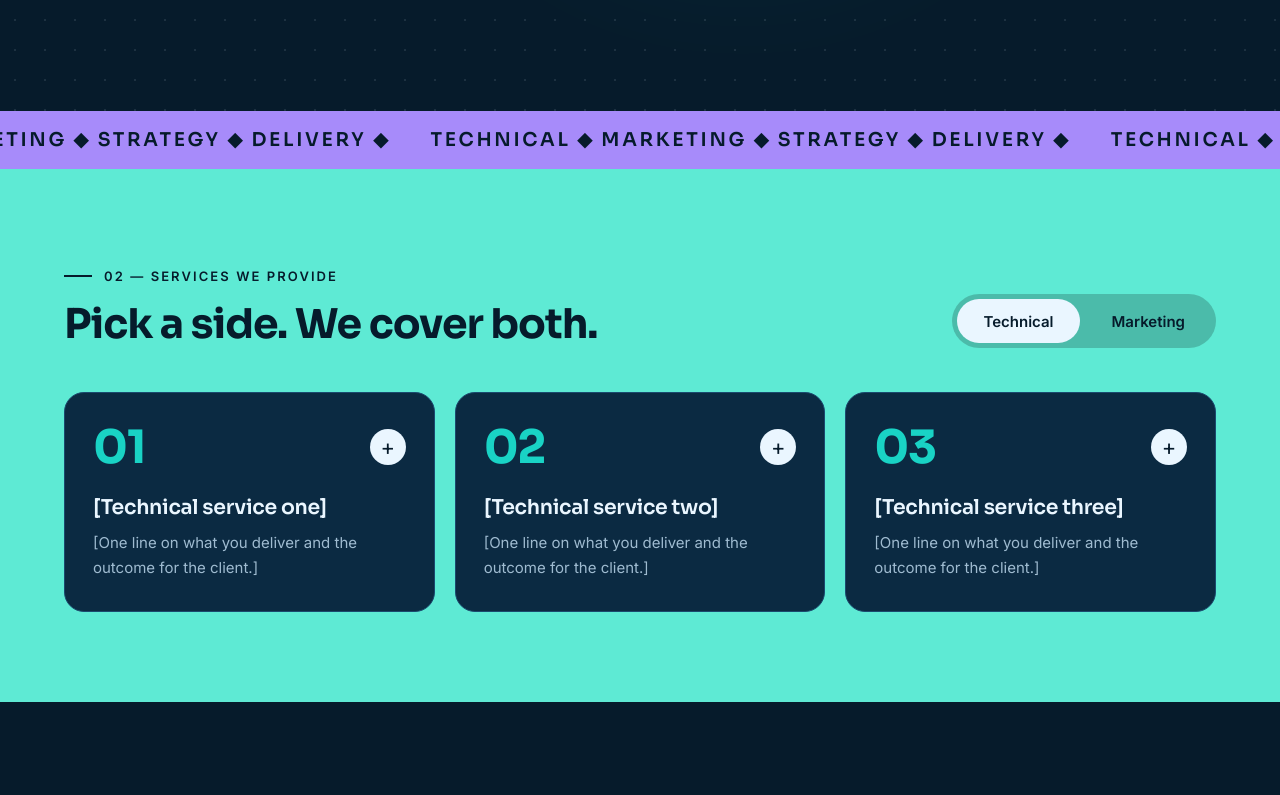
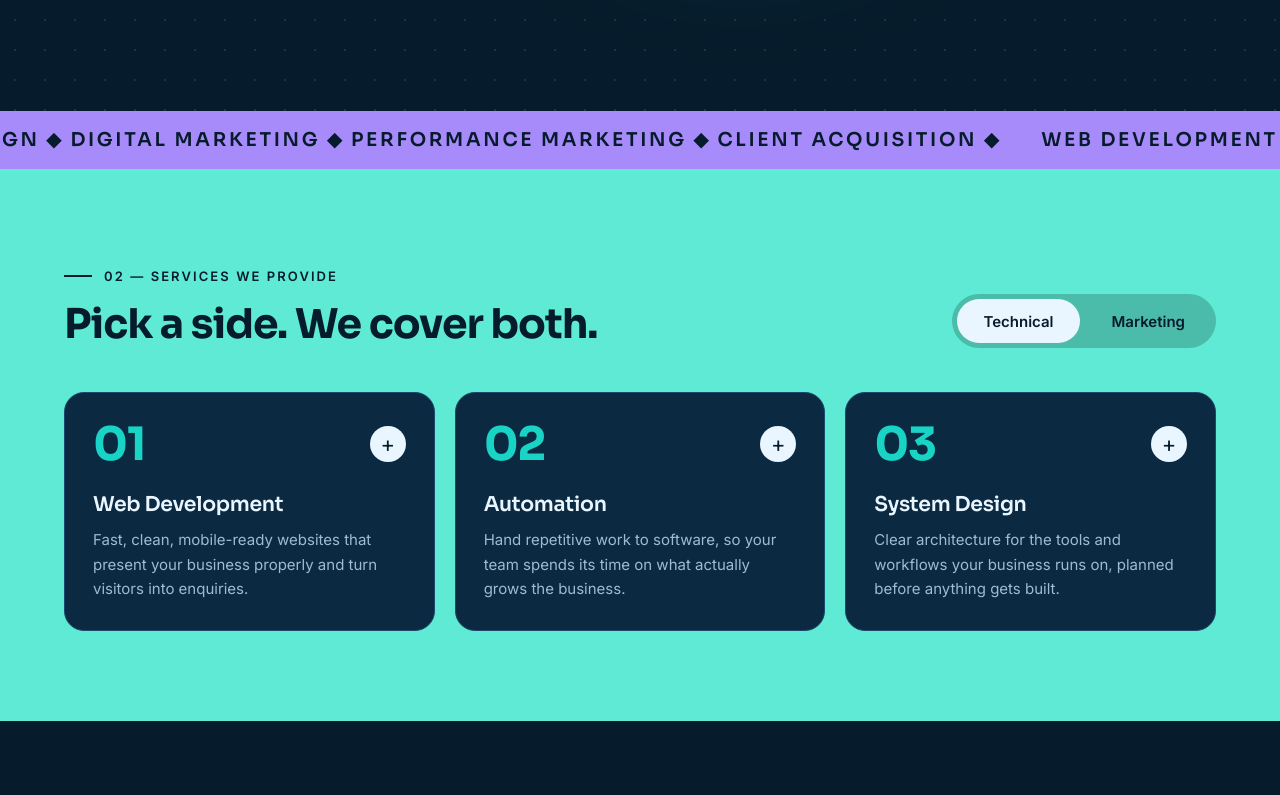
Before and after one commit to vaidik627/PolyAVP_Website, a plain HTML site: page index.html in a window 1280 px wide. Shown: the part 700-1495 px from the top of the page. Drawn offline with Linux system fonts and the light colour scheme.

Commit message:
v0.1: working site with real service/intro copy
Fixes card flicker/focus loss and marquee seam; fills intro, why-different,
services (Technical + Marketing) and ticker. Work section still placeholder.

Co-Authored-By: Claude Sonnet 5.5 <noreply@anthropic.com>

```diff
--- a/index.html
+++ b/index.html
@@ -4,7 +4,9 @@
 <meta charset="utf-8">
 <meta name="viewport" content="width=device-width,initial-scale=1">
 <meta name="theme-color" content="#061B2B">
-<title>PolyAVP</title>
+<title>PolyAVP | Technical &amp; Marketing Services</title>
+<meta name="description" content="PolyAVP brings web development, automation, system design and digital, performance and client-acquisition marketing together under one roof.">
+
 <script>document.documentElement.classList.add('js')</script>
 <link rel="preconnect" href="https://fonts.googleapis.com">
 <link href="https://fonts.googleapis.com/css2?family=Sora:wght@500;600;700&family=Inter:wght@400;500;600&display=swap" rel="stylesheet">
@@ -70,7 +72,8 @@ h1{margin:22px 0 0;font-weight:700;font-size:clamp(34px,4.6vw,64px);line-height:
 
 /* ticker */
 .marq{background:var(--a2);color:var(--on2);padding:14px 0;overflow:hidden;white-space:nowrap}
-.marq div{display:flex;gap:40px;width:max-content;animation:marq 32s linear infinite;font-family:var(--head);font-weight:600;font-size:clamp(14px,1.5vw,19px);text-transform:uppercase;letter-spacing:.14em}
+.marq div{display:flex;width:max-content;animation:marq 32s linear infinite;font-family:var(--head);font-weight:600;font-size:clamp(14px,1.5vw,19px);text-transform:uppercase;letter-spacing:.14em}
+.marq span{padding-right:40px}
 
 /* services */
 #services{padding-top:clamp(56px,7vw,104px);padding-bottom:clamp(56px,7vw,104px);transition:background .4s ease,color .4s ease}
@@ -172,7 +175,7 @@ nav a.link.active{color:var(--fg);box-shadow:inset 0 -2px 0 var(--a1)}
   <div class="col">
     <div class="eyebrow rise" style="color:var(--a1);display:inline-flex;align-items:center;gap:10px">01 — Introduction</div>
     <h1 class="rise2">Many skills.<br><span style="color:var(--a1)">One</span> partner.</h1>
-    <p class="lead rise3">[Two sentences introducing PolyAVP: who you are, who you help and the result clients can expect.]</p>
+    <p class="lead rise3">PolyAVP brings technical and marketing services together under one roof. We help growing businesses get online, work smarter and reach the right customers, without juggling separate vendors.</p>
     <div class="rise3" style="display:flex;flex-wrap:wrap;gap:16px;margin-top:36px">
       <a class="btn" href="#services" style="background:var(--a3);color:var(--on3);font-size:16px;padding:14px 28px">See our services</a>
       <a class="btn" href="#work" style="border:2px solid var(--fg);color:var(--fg);font-size:16px;padding:12px 28px">Work we did</a>
@@ -190,7 +193,7 @@ nav a.link.active{color:var(--fg);box-shadow:inset 0 -2px 0 var(--a1)}
 </section>
 
 <div class="marq" aria-hidden="true"><div>
-  <span>Technical ◆ Marketing ◆ Strategy ◆ Delivery ◆</span><span>Technical ◆ Marketing ◆ Strategy ◆ Delivery ◆</span><span>Technical ◆ Marketing ◆ Strategy ◆ Delivery ◆</span><span>Technical ◆ Marketing ◆ Strategy ◆ Delivery ◆</span>
+  <span>Web Development ◆ Automation ◆ System Design ◆ Digital Marketing ◆ Performance Marketing ◆ Client Acquisition ◆</span><span>Web Development ◆ Automation ◆ System Design ◆ Digital Marketing ◆ Performance Marketing ◆ Client Acquisition ◆</span><span>Web Development ◆ Automation ◆ System Design ◆ Digital Marketing ◆ Performance Marketing ◆ Client Acquisition ◆</span><span>Web Development ◆ Automation ◆ System Design ◆ Digital Marketing ◆ Performance Marketing ◆ Client Acquisition ◆</span>
 </div></div>
 
 <section id="services">
@@ -229,13 +232,33 @@ nav a.link.active{color:var(--fg);box-shadow:inset 0 -2px 0 var(--a1)}
   <h2 class="reveal l">Ready to build something with PolyAVP?</h2>
   <a class="btn reveal r" href="mailto:[YOUR EMAIL]" style="background:var(--fg);color:var(--bg);font-size:16px;padding:16px 32px;--d:.2s">[YOUR EMAIL]</a>
 </section>
-<footer class="reveal"><span>&copy; PolyAVP</span><span>[Location] &middot; [Social links]</span></footer>
+<footer class="reveal"><span>&copy; 2026 PolyAVP</span><span>[Location] &middot; [Social links]</span></footer>
 
 <script>
 (function () {
   var COPY = {
-    tech: ['[Technical service one]', '[Technical service two]', '[Technical service three]'],
-    mkt: ['[Marketing service one]', '[Marketing service two]', '[Marketing service three]']
+    tech: [
+      { t: 'Web Development',
+        d: 'Fast, clean, mobile-ready websites that present your business properly and turn visitors into enquiries.',
+        m: 'Business sites, landing pages and simple web apps, built from scratch and tuned for speed, search visibility and easy updates. Suits businesses that need a solid online presence without an enterprise-sized budget.' },
+      { t: 'Automation',
+        d: 'Hand repetitive work to software, so your team spends its time on what actually grows the business.',
+        m: 'We connect your tools and automate tasks such as lead capture, follow-ups, reporting, invoicing and data entry. Suits teams losing hours every week to manual, repeated steps.' },
+      { t: 'System Design',
+        d: 'Clear architecture for the tools and workflows your business runs on, planned before anything gets built.',
+        m: 'We map how your data, apps and processes fit together, then design a system that scales with you: databases, integrations and workflows. Suits businesses outgrowing spreadsheets or stitched-together tools.' }
+    ],
+    mkt: [
+      { t: 'Digital Marketing',
+        d: 'A consistent, well-targeted presence on the channels where your customers already spend their time.',
+        m: 'Content, social media, SEO and email, planned around your audience and brand voice. Suits businesses that want steady visibility and a brand people recognise.' },
+      { t: 'Performance Marketing',
+        d: 'Paid campaigns tied to measurable outcomes: leads, sign-ups and sales, not just clicks.',
+        m: 'We set up, track and keep optimising ad campaigns on platforms such as Google and Meta, and report on cost per lead and return on spend. Suits businesses that want growth they can measure.' },
+      { t: 'Client Acquisition',
+        d: 'A steady pipeline of qualified prospects, so your sales conversations start with the right people.',
+        m: 'We find and reach your ideal clients through lead generation, outreach and funnels that capture and nurture enquiries. Suits service businesses that need more qualified leads and booked calls.' }
+    ]
   };
   var REVIEWS = [
     { q: '[Client review one. Paste a real testimonial here.]', n: '[Client name]', r: '[Role, Company]' },
@@ -252,10 +275,10 @@ nav a.link.active{color:var(--fg);box-shadow:inset 0 -2px 0 var(--a1)}
     $('t-why').setAttribute('aria-pressed', why);
     $('t-meaning').setAttribute('aria-pressed', !why);
     $('topic-panel').innerHTML = why
-      ? '<div class="swap"><div class="eyebrow" style="color:var(--a1)">Why we are different</div><p>[What sets PolyAVP apart: your approach, your people, your edge over other agencies.]</p></div>'
-      : '<div class="swap"><div class="eyebrow" style="color:var(--a2)">PolyAVP meaning</div><p>[The story behind the name: what &ldquo;Poly&rdquo; and &ldquo;AVP&rdquo; stand for.]</p></div>';
+      ? '<div class="swap"><div class="eyebrow" style="color:var(--a1)">Why we are different</div><p>Most businesses hire one team to build and another to promote. We do both, so what we build and how it gets found are planned together, with one point of contact and nothing lost between vendors.</p></div>'
+      : '<div class="swap"><div class="eyebrow" style="color:var(--a2)">PolyAVP meaning</div><p>&ldquo;Poly&rdquo; means many: many skills, one team. [What &ldquo;AVP&rdquo; stands for goes here.]</p></div>';
   }
-  function renderServices() {
+  function renderServices(animate) {
     var tech = S.tab === 'tech', sec = $('services').style;
     sec.background = tech ? 'var(--a3)' : 'var(--a1)';
     sec.color = tech ? 'var(--on3)' : 'var(--on1)';
@@ -263,12 +286,12 @@ nav a.link.active{color:var(--fg);box-shadow:inset 0 -2px 0 var(--a1)}
     $('tab-mkt').className = tech ? '' : 'on';
     $('tab-tech').setAttribute('aria-pressed', tech);
     $('tab-mkt').setAttribute('aria-pressed', !tech);
-    $('cards').innerHTML = COPY[S.tab].map(function (t, i) {
+    $('cards').innerHTML = COPY[S.tab].map(function (c, i) {
       var o = S.open === i;
-      return '<button type="button" class="card reveal" style="--d:' + (i * 0.12) + 's" data-i="' + i + '" aria-expanded="' + o + '">' +
+      return '<button type="button" class="card' + (animate ? ' reveal' : '') + '" style="--d:' + (i * 0.12) + 's" data-i="' + i + '" aria-expanded="' + o + '">' +
         '<div class="top"><span class="n">0' + (i + 1) + '</span><span class="ic">' + (o ? '−' : '+') + '</span></div>' +
-        '<h3>' + t + '</h3><p>[One line on what you deliver and the outcome for the client.]</p>' +
-        (o ? '<div class="more">[More detail: what is included, how it works, who it suits.]</div>' : '') + '</button>';
+        '<h3>' + c.t + '</h3><p>' + c.d + '</p>' +
+        (o ? '<div class="more">' + c.m + '</div>' : '') + '</button>';
     }).join('');
     observe();
   }
@@ -297,11 +320,12 @@ nav a.link.active{color:var(--fg);box-shadow:inset 0 -2px 0 var(--a1)}
   $('nav').addEventListener('click', function (e) { if (e.target.closest('a')) setMenu(false); });
   $('t-why').onclick = function () { S.topic = 'why'; renderTopic(); };
   $('t-meaning').onclick = function () { S.topic = 'meaning'; renderTopic(); };
-  $('tab-tech').onclick = function () { S.tab = 'tech'; S.open = -1; renderServices(); };
-  $('tab-mkt').onclick = function () { S.tab = 'mkt'; S.open = -1; renderServices(); };
+  $('tab-tech').onclick = function () { S.tab = 'tech'; S.open = -1; renderServices(true); };
+  $('tab-mkt').onclick = function () { S.tab = 'mkt'; S.open = -1; renderServices(true); };
   $('cards').addEventListener('click', function (e) {
     var b = e.target.closest('button'); if (!b) return;
-    var i = +b.dataset.i; S.open = S.open === i ? -1 : i; renderServices();
+    var i = +b.dataset.i; S.open = S.open === i ? -1 : i; renderServices(false);
+    var nb = $('cards').querySelector('[data-i="' + i + '"]'); if (nb) nb.focus();
   });
   $('prev').onclick = function () { S.rev = (S.rev + REVIEWS.length - 1) % REVIEWS.length; renderReview(); };
   $('next').onclick = function () { S.rev = (S.rev + 1) % REVIEWS.length; renderReview(); };
@@ -338,7 +362,7 @@ nav a.link.active{color:var(--fg);box-shadow:inset 0 -2px 0 var(--a1)}
   }, { passive: true });
   window.addEventListener('resize', onScroll);
 
-  renderTopic(); renderServices(); renderReview(); observe(); onScroll();
+  renderTopic(); renderServices(true); renderReview(); observe(); onScroll();
 })();
 </script>
 </body>
```
